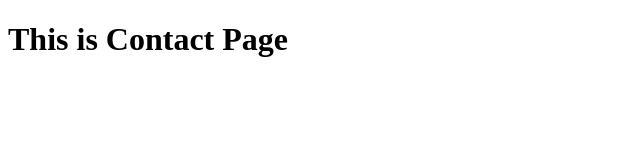
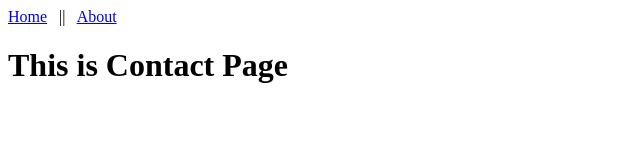
Before and after one commit to manasdixit04/assignment_5_github, a plain HTML site: page contact.html in a window 1280 px wide. Shown: the whole page, without its empty margins (0-640 px from the left). Drawn offline with Linux system fonts and the light colour scheme.

Commit message:
linking added

```diff
--- a/contact.html
+++ b/contact.html
@@ -6,6 +6,8 @@
     <title>Contact</title>
 </head>
 <body>
-    <h1>This is Contact Page</h1>
+    <a href="index.html">Home</a> &nbsp; || &nbsp;
+    <a href="about.html">About</a>
+    <h1><b>This is Contact Page</b></h1>
 </body>
 </html>
```
